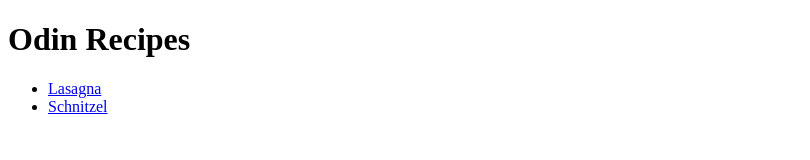
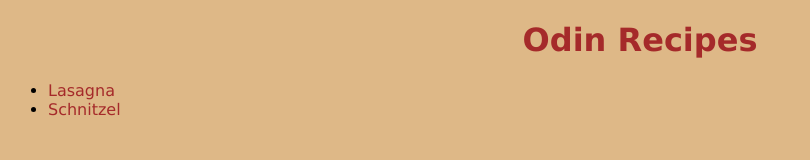
Before and after one commit to mikescodingrn/odin-recipes, a plain HTML site: page index.html in a window 1280 px wide. Shown: the whole page, without its empty margins (0-810 px from the left). Drawn offline with Linux system fonts and the light colour scheme.

Commit message:
Added stylesheet

```diff
--- a/index.html
+++ b/index.html
@@ -1,6 +1,7 @@
 <!DOCTYPE html>
 <html lang="en">
 	<head>
+		<link rel="stylesheet" href="styles/styles.css" />
 		<meta charset="UTF-8" />
 		<title>Odin Recipes</title>
 	</head>
--- /dev/null
+++ b/styles/styles.css
@@ -0,0 +1,15 @@
+body {
+	background-color: burlywood;
+	font-family: Verdana, Geneva, Tahoma, sans-serif;
+}
+
+h1 {
+	text-align: center;
+	font-size: xx-large;
+	color: brown;
+}
+
+a {
+	text-decoration: none;
+	color: brown;
+}
```
Also changed, not shown: recipes/lasagna.html (+1 -0 lines), recipes/schnitzel.html (+1 -0 lines).
